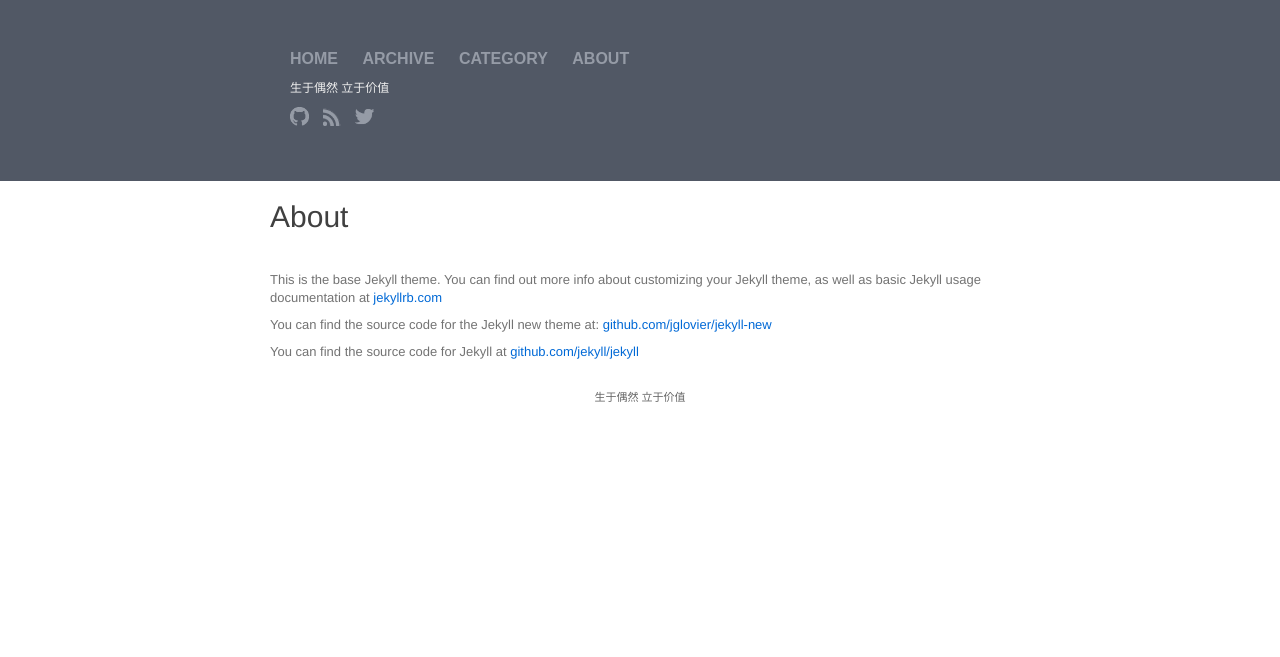
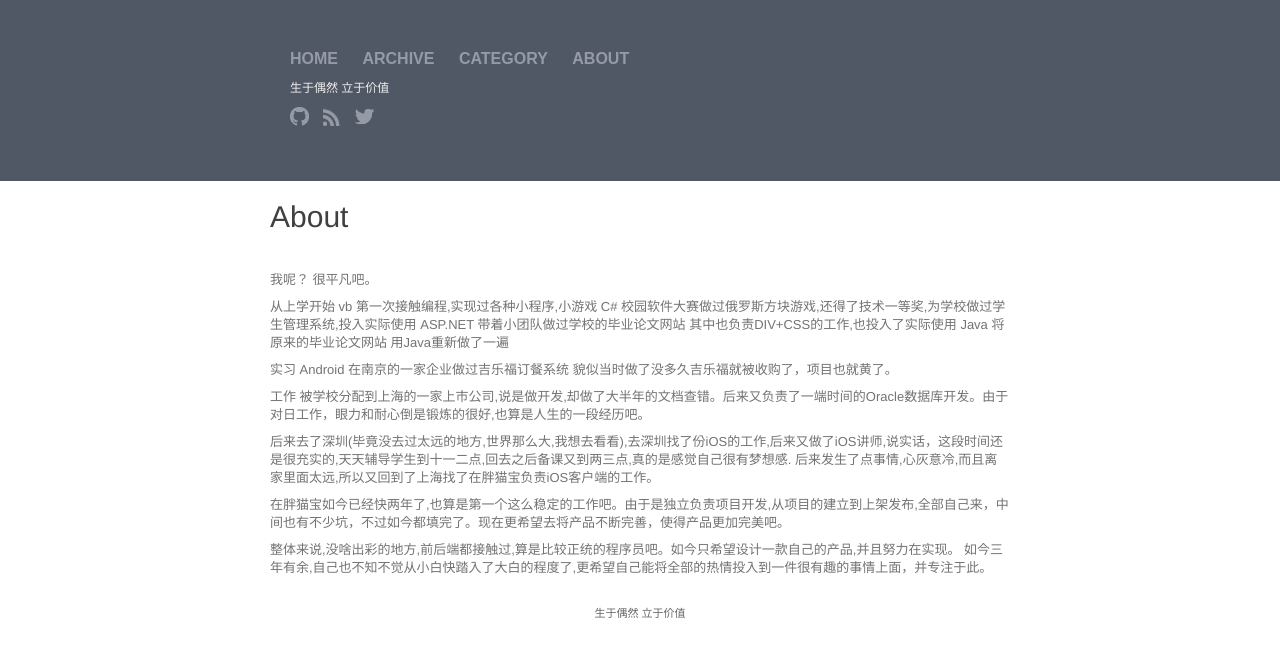
Before and after one commit to yanggenwei/yanggenwei.github.io, a Jekyll site: the page built from about.md, in a window 1280 px wide. Shown: the top 657 px of the page. Built offline with Jekyll 4.4.1, drawn with Linux system fonts in a browser that asks for light colours.

Commit message:
上传自我介绍

```diff
--- a/about.md
+++ b/about.md
@@ -4,8 +4,23 @@ title: About
 permalink: /about/
 ---
 
-This is the base Jekyll theme. You can find out more info about customizing your Jekyll theme, as well as basic Jekyll usage documentation at [jekyllrb.com](http://jekyllrb.com/)
+我呢？
+很平凡吧。
 
-You can find the source code for the Jekyll new theme at: [github.com/jglovier/jekyll-new](https://github.com/jglovier/jekyll-new)
+从上学开始
+vb 第一次接触编程,实现过各种小程序,小游戏
+C# 校园软件大赛做过俄罗斯方块游戏,还得了技术一等奖,为学校做过学生管理系统,投入实际使用
+ASP.NET 带着小团队做过学校的毕业论文网站 其中也负责DIV+CSS的工作,也投入了实际使用
+Java 将原来的毕业论文网站 用Java重新做了一遍
 
-You can find the source code for Jekyll at [github.com/jekyll/jekyll](https://github.com/jekyll/jekyll)
+实习
+Android 在南京的一家企业做过吉乐福订餐系统 貌似当时做了没多久吉乐福就被收购了，项目也就黄了。
+
+工作
+被学校分配到上海的一家上市公司,说是做开发,却做了大半年的文档查错。后来又负责了一端时间的Oracle数据库开发。由于对日工作，眼力和耐心倒是锻炼的很好,也算是人生的一段经历吧。
+
+后来去了深圳(毕竟没去过太远的地方,世界那么大,我想去看看),去深圳找了份iOS的工作,后来又做了iOS讲师,说实话，这段时间还是很充实的,天天辅导学生到十一二点,回去之后备课又到两三点,真的是感觉自己很有梦想感. 后来发生了点事情,心灰意冷,而且离家里面太远,所以又回到了上海找了在胖猫宝负责iOS客户端的工作。
+
+在胖猫宝如今已经快两年了,也算是第一个这么稳定的工作吧。由于是独立负责项目开发,从项目的建立到上架发布,全部自己来，中间也有不少坑，不过如今都填完了。现在更希望去将产品不断完善，使得产品更加完美吧。
+
+整体来说,没啥出彩的地方,前后端都接触过,算是比较正统的程序员吧。如今只希望设计一款自己的产品,并且努力在实现。 如今三年有余,自己也不知不觉从小白快踏入了大白的程度了,更希望自己能将全部的热情投入到一件很有趣的事情上面，并专注于此。
```
